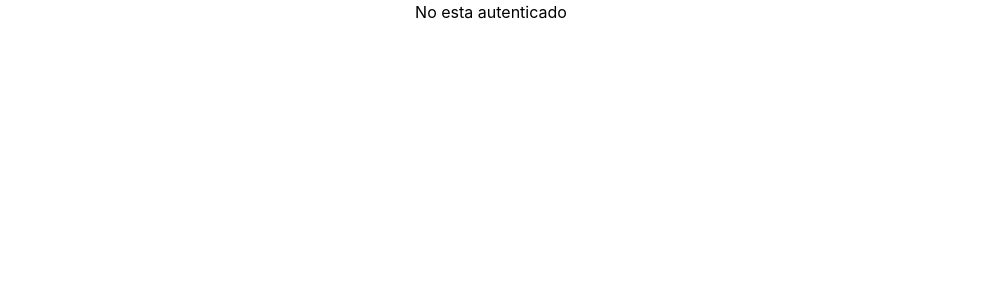
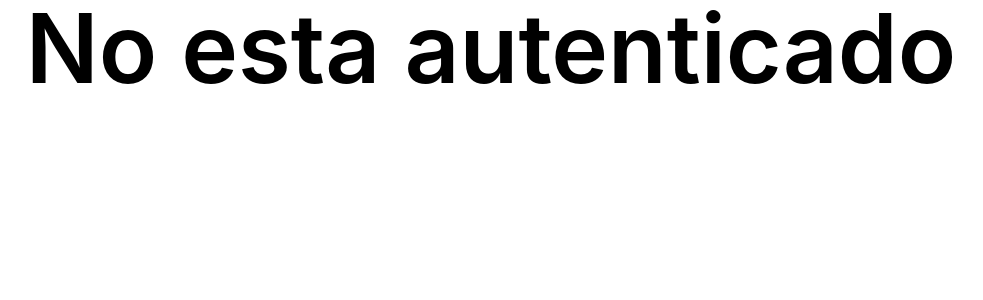
Before and after one commit to SaraTobar/Prueba-git, a React (Create React App) app: page /admin in a window 1280 px wide. Shown: the top 300 px of the page, without its empty margins (149-1132 px from the left). Built offline with nearby package versions, Linux system fonts and the light colour scheme.

Commit message:
Se modifica las rutas privadas con auth0

```diff
--- a/src/components/PrivateRoute.jsx
+++ b/src/components/PrivateRoute.jsx
@@ -12,7 +12,7 @@ const PrivateRoute = ({children}) => {
     return isAuthenticated ?(
         <>{children}</>
 
-    ): (<div>No esta autenticado</div>)
+    ): (<div className= "font-semibold text-center text-8xl">No esta autenticado</div>)
 }
 
 export default PrivateRoute
```
